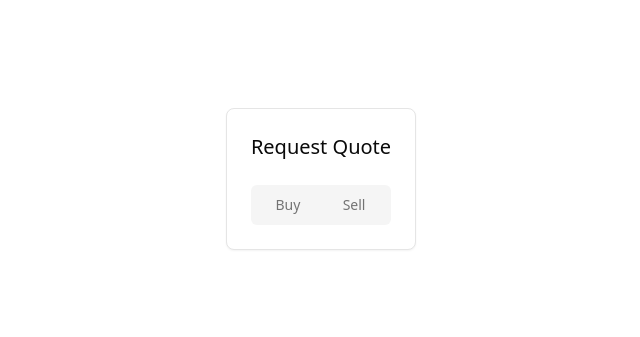
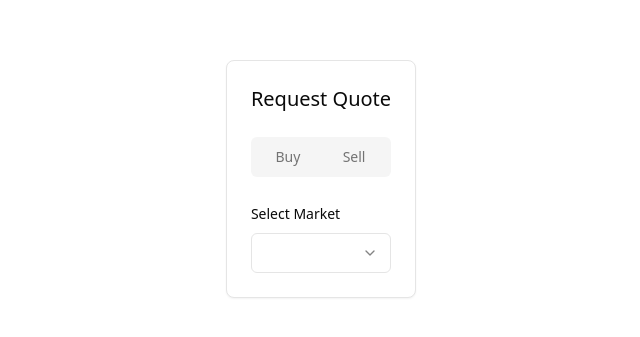
Before and after one commit to TinoMuzambi/OVEXAssessment, a Next.js app: page / in a window 1280 px wide. Shown: the part 221-558 px from the top of the page, without its empty margins (319-959 px from the left). Built offline with nearby package versions, Linux system fonts and the light colour scheme.

Commit message:
Adds markets select component.

```diff
--- a/components/RFQ.tsx
+++ b/components/RFQ.tsx
@@ -1,5 +1,15 @@
 import { Card, CardContent, CardHeader, CardTitle } from "@/components/ui/card";
 import { Tabs, TabsList, TabsTrigger } from "@/components/ui/tabs";
+import { Label } from "@/components/ui/label";
+import {
+	Select,
+	SelectContent,
+	SelectItem,
+	SelectTrigger,
+	SelectValue,
+} from "@/components/ui/select";
+
+import markets from "@/app/data/markets.json"
 
 const RFQ: React.FC = () => {
 	return <div className="">
@@ -12,6 +22,26 @@ const RFQ: React.FC = () => {
 						<TabsTrigger value="sell">Sell</TabsTrigger>
 					</TabsList>
 				</Tabs>
+
+				<div className="sapce-y-4">
+					<div className="space-y-2">
+						<Label>Select Market</Label>
+						<Select>
+							<SelectTrigger>
+								<SelectValue>
+									Select a market
+								</SelectValue>
+							</SelectTrigger>
+							<SelectContent>
+								{markets.map((market) => (
+									<SelectItem key={market.id} value={market.name}>
+										{market.name}
+									</SelectItem>
+								))}
+							</SelectContent>
+						</Select>
+					</div>
+				</div>
 			</CardContent>
 		</Card>
 	</div>;
```
